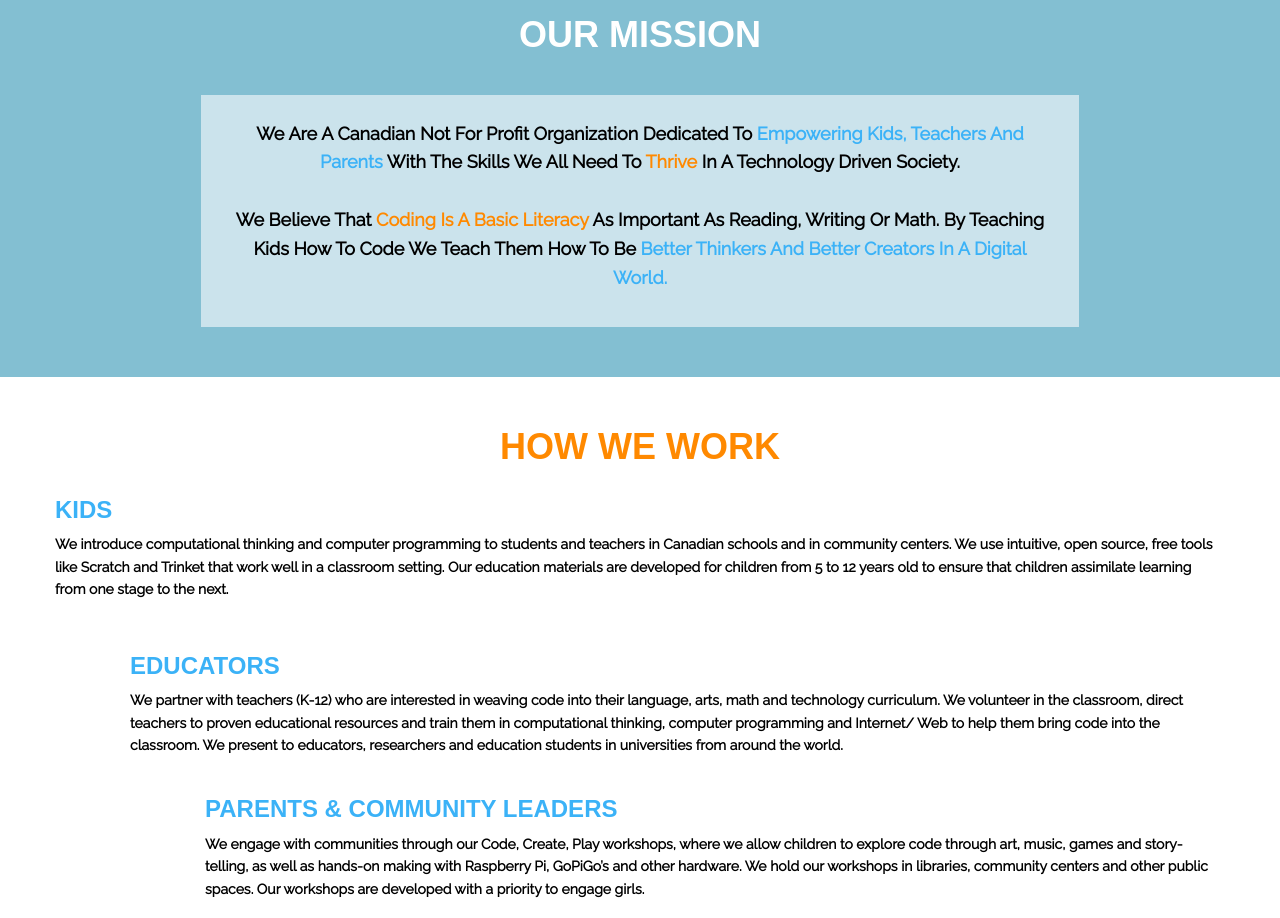
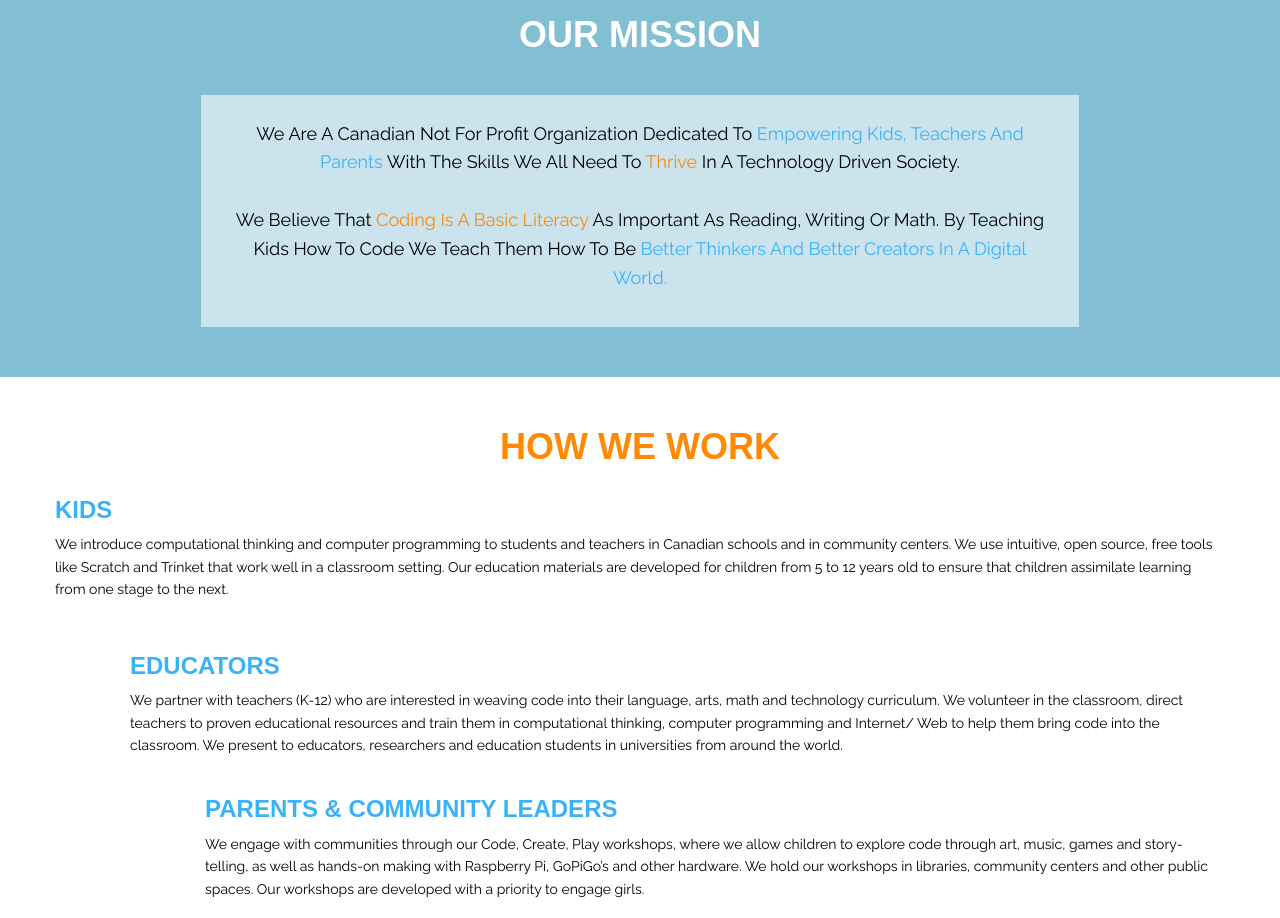
Before and after one commit to Jojokats/kcj.org, a plain HTML site: page about.html in a window 1280 px wide. Shown: the part 120-1038 px from the top of the page. Drawn offline with nearby package versions, Linux system fonts and the light colour scheme.

Commit message:
text weight changed in about page

```diff
--- a/about.html
+++ b/about.html
@@ -59,7 +59,7 @@
         <h1 class="text-white text-center text-uppercase padding-small">our mission</h1>
           <div class="row padding-top-small">
           <div class="col-xs-9 col-sm-9 col-centered text-center bg-lightblue padding-medium">
-            <p class="text-capitalize font-large text-bold">
+            <p class="text-capitalize font-large">
               We are a Canadian not for profit organization dedicated to
               <span class="text-blue"> empowering kids, teachers and parents</span> with the
               skills we all need to <span class="text-orange">thrive</span> in a technology driven society.
@@ -75,7 +75,7 @@
 
   <section class="padding-top-large">
     <h1 class="text-orange text-center text-uppercase">how we work</h1>
-    <div class="container text-thick">
+    <div class="container">
       <div class="row custom">
         <h3 class="text-blue text-uppercase">kids</h3>
         <p>
```
